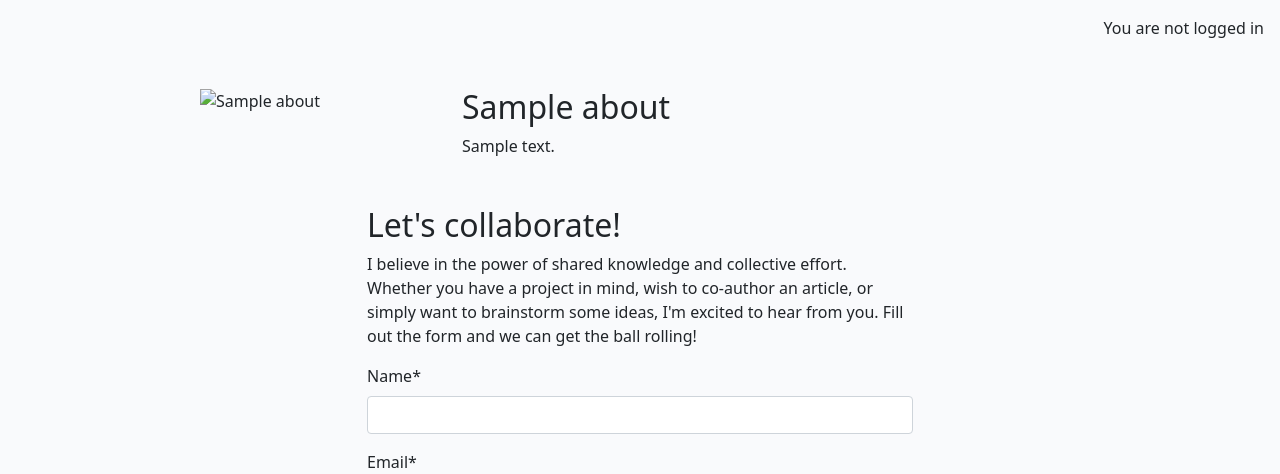
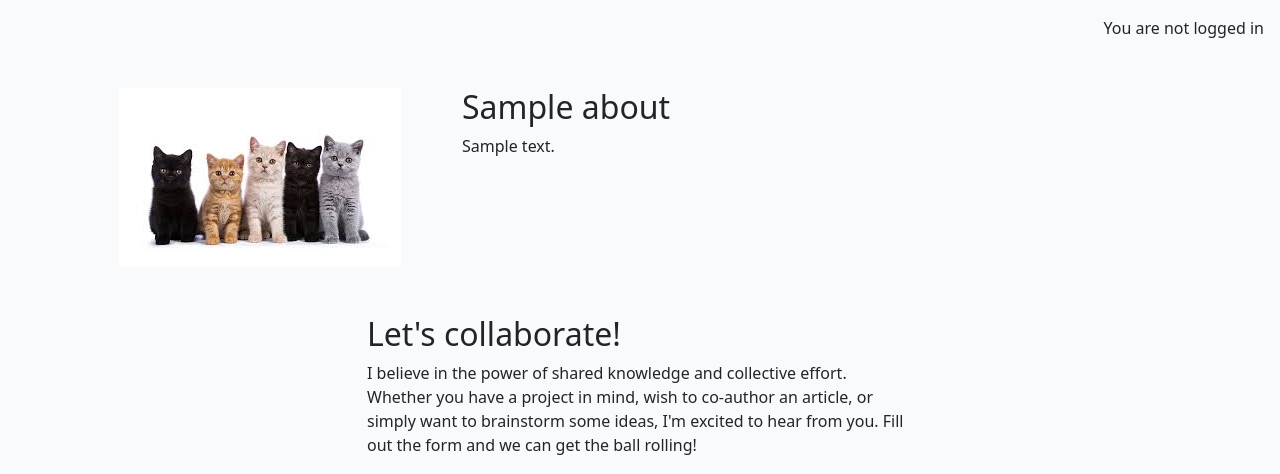
Before and after one commit to tomokoelif/cat_lovers, a Django app: page /about/ in a window 1280 px wide. Shown: the part 60-534 px from the top of the page. Run offline with Django 4.2, Linux system fonts and the light colour scheme; tables that the repository leaves empty hold one stand-in row (values such as "Sample post"); some libraries are stand-ins or nearby versions.

Commit message:
Fix profile image handling in about template to ensure correct display based on image availability

```diff
--- a/about/templates/about/about.html
+++ b/about/templates/about/about.html
@@ -6,10 +6,14 @@
 <div class="container mt-5">
     <div class="row">
         <div class="col-12 col-md-4 text-center">
-            {% if "placeholder" in about.profile_image.url %}
-            <img src="{% static 'images/cat.jpg' %}" class="profile-image" alt="{{ about.title }}">
+            {% if about.profile_image and about.profile_image.url %}
+                {% if "placeholder" in about.profile_image.url %}
+                <img src="{% static 'images/cat.jpg' %}" class="profile-image" alt="{{ about.title }}">
+                {% else %}
+                <img src="{{ about.profile_image.url }}" class="profile-image" alt="{{ about.title }}">
+                {% endif %}
             {% else %}
-            <img src="{{ about.profile_image.url }}" class="profile-image" alt="{{ about.title }}">
+                <img src="{% static 'images/cat.jpg' %}" class="profile-image" alt="{{ about.title }}">
             {% endif %}
         </div>
         <div class="col-12 col-md-8">
```
